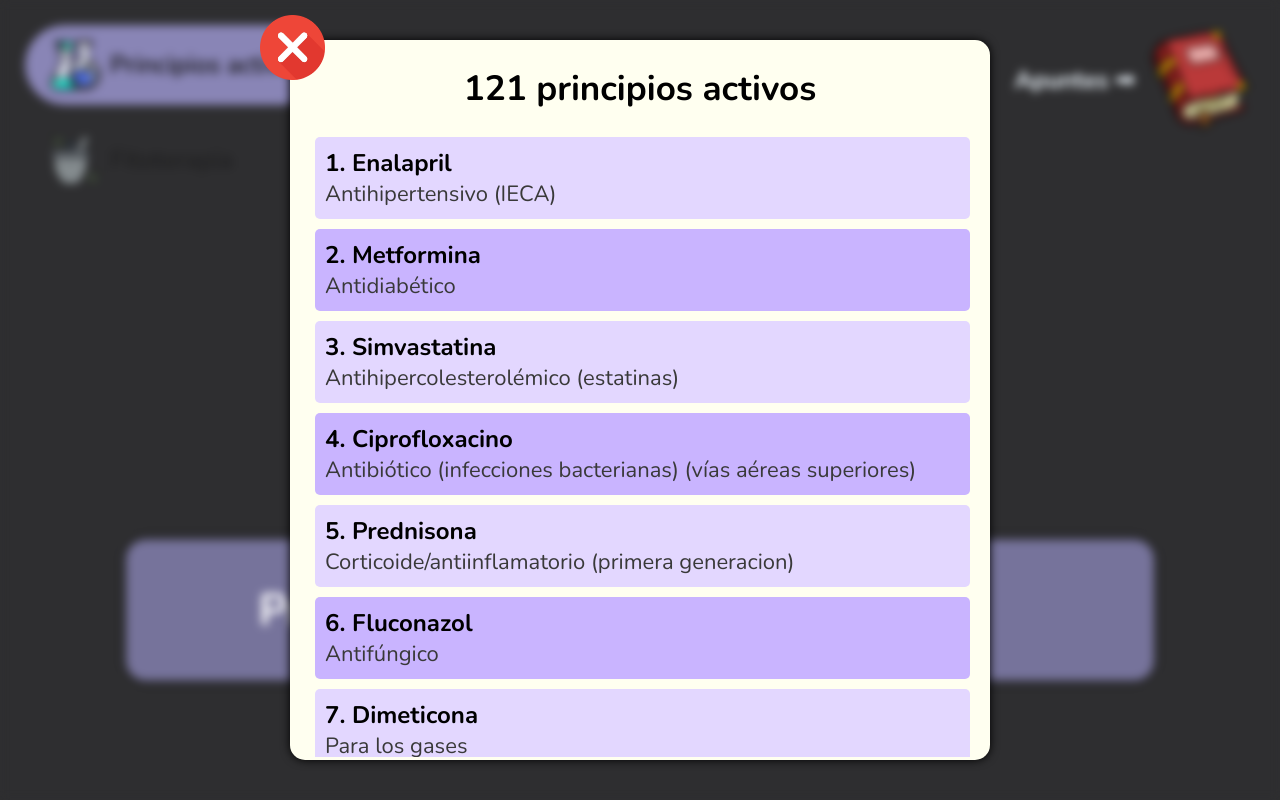
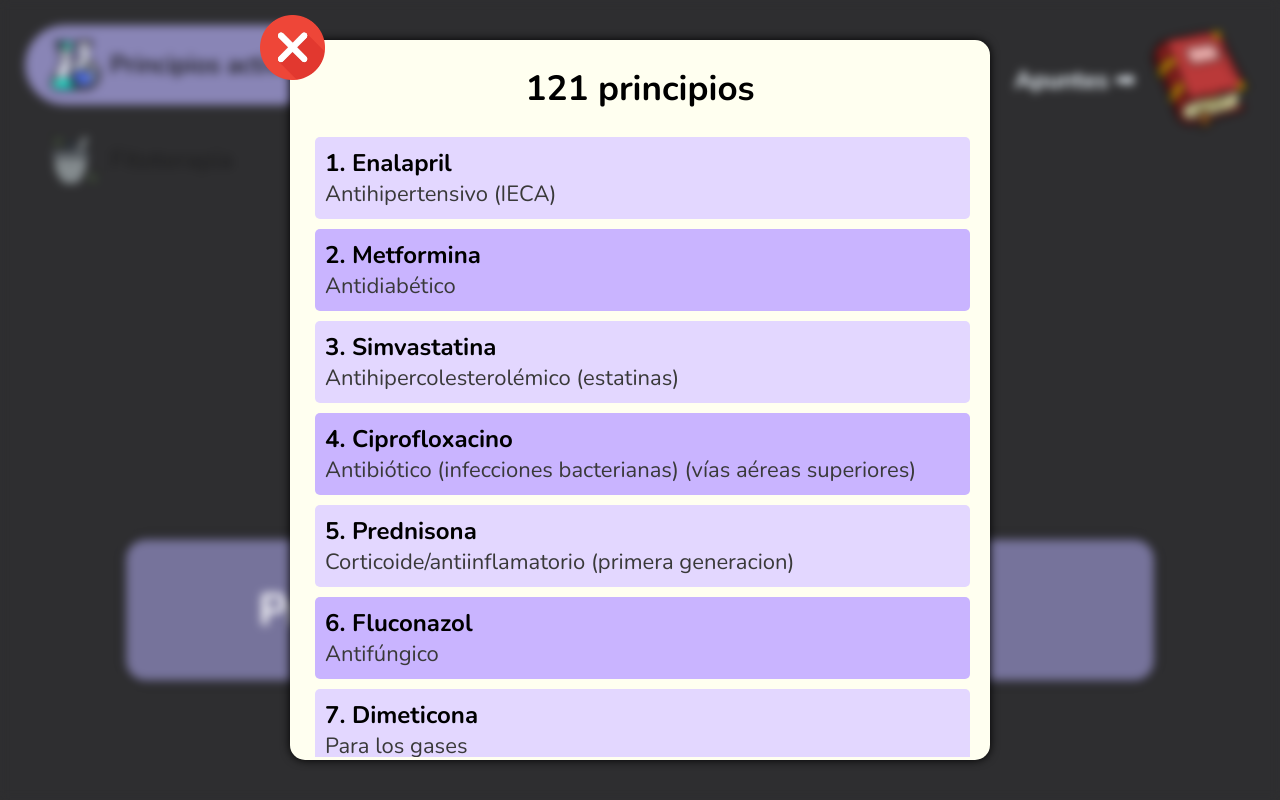
Before and after one commit to pablorc-lab/princ_act, a React (Create React App) app: page / in a window 1280 px wide. Both pictures are taken after a click on the picture 1200 px from the left and 80 px from the top of the page. Built offline with nearby package versions, Linux system fonts and the light colour scheme.

Commit message:
Update apuntes.jsx

```diff
--- a/src/components/guia/apuntes.jsx
+++ b/src/components/guia/apuntes.jsx
@@ -29,7 +29,7 @@ export default function Apuntes({ setShowData, dataFile = "principios" }) {
         width="40"
         onClick={() => { setShowData(false) }}
       />
-      <h1>{Preguntas.length} principios activos </h1>
+      <h1>{Preguntas.length} {dataFile}</h1>
 
       <ul className="apuntes_list">
         {Preguntas.map((principio, index) => (
```
